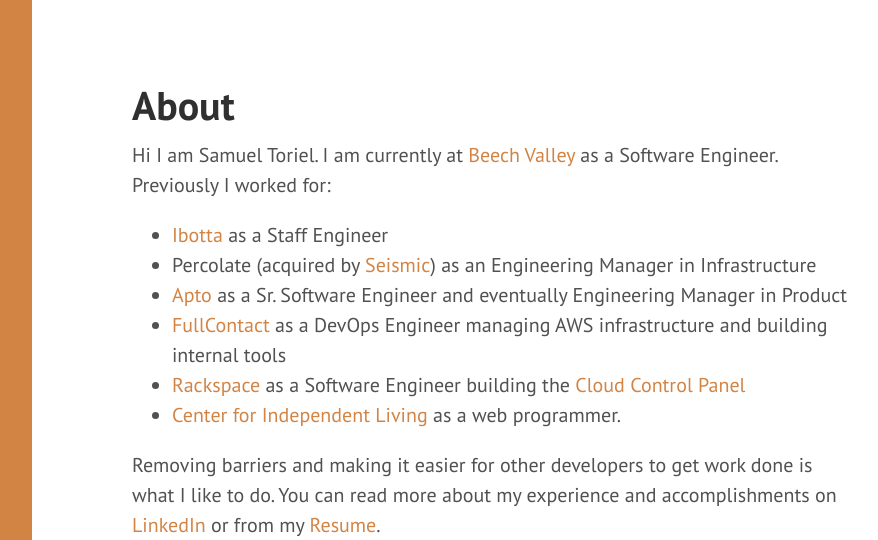
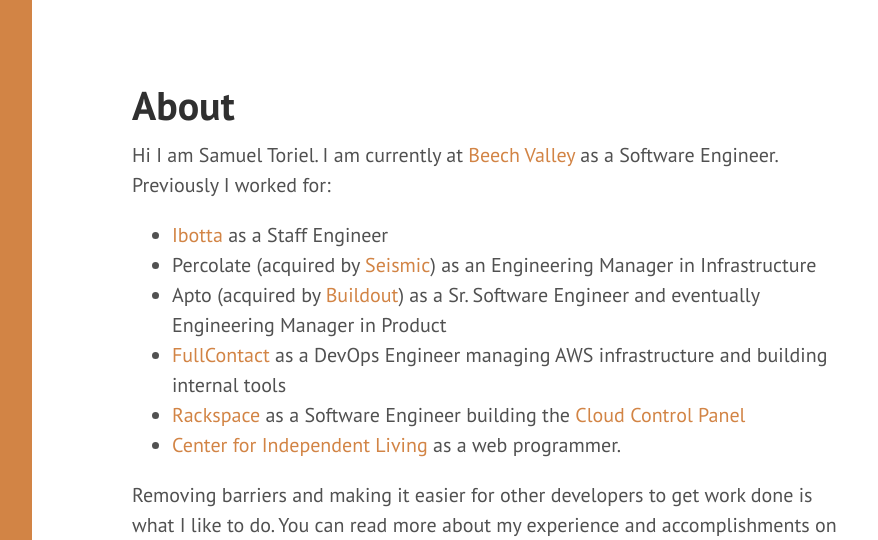
Before and after one commit to riltsken/riltsken.github.io, a Jekyll site: the page built from about.html, in a window 1280 px wide and 1312 px high, cut to the strip 0-540 px from the top of the window. Shown: the whole strip, without its empty margins (328-1206 px from the left). Built offline with Jekyll 4.4.1, drawn with Linux system fonts in a browser that asks for light colours; nearby versions of some CDN libraries.

Commit message:
update links

```diff
--- a/about.html
+++ b/about.html
@@ -17,8 +17,8 @@
       Engineering Manager in Infrastructure
     </li>
     <li>
-      <a href="http://www.apto.com/">Apto</a> as a Sr. Software Engineer and
-      eventually Engineering Manager in Product
+      Apto (acquired by <a href="https://www.buildout.com/">Buildout</a>) as a
+      Sr. Software Engineer and eventually Engineering Manager in Product
     </li>
     <li>
       <a href="https://www.fullcontact.com/">FullContact</a> as a DevOps
```
Also changed, not shown: 1 other file.
